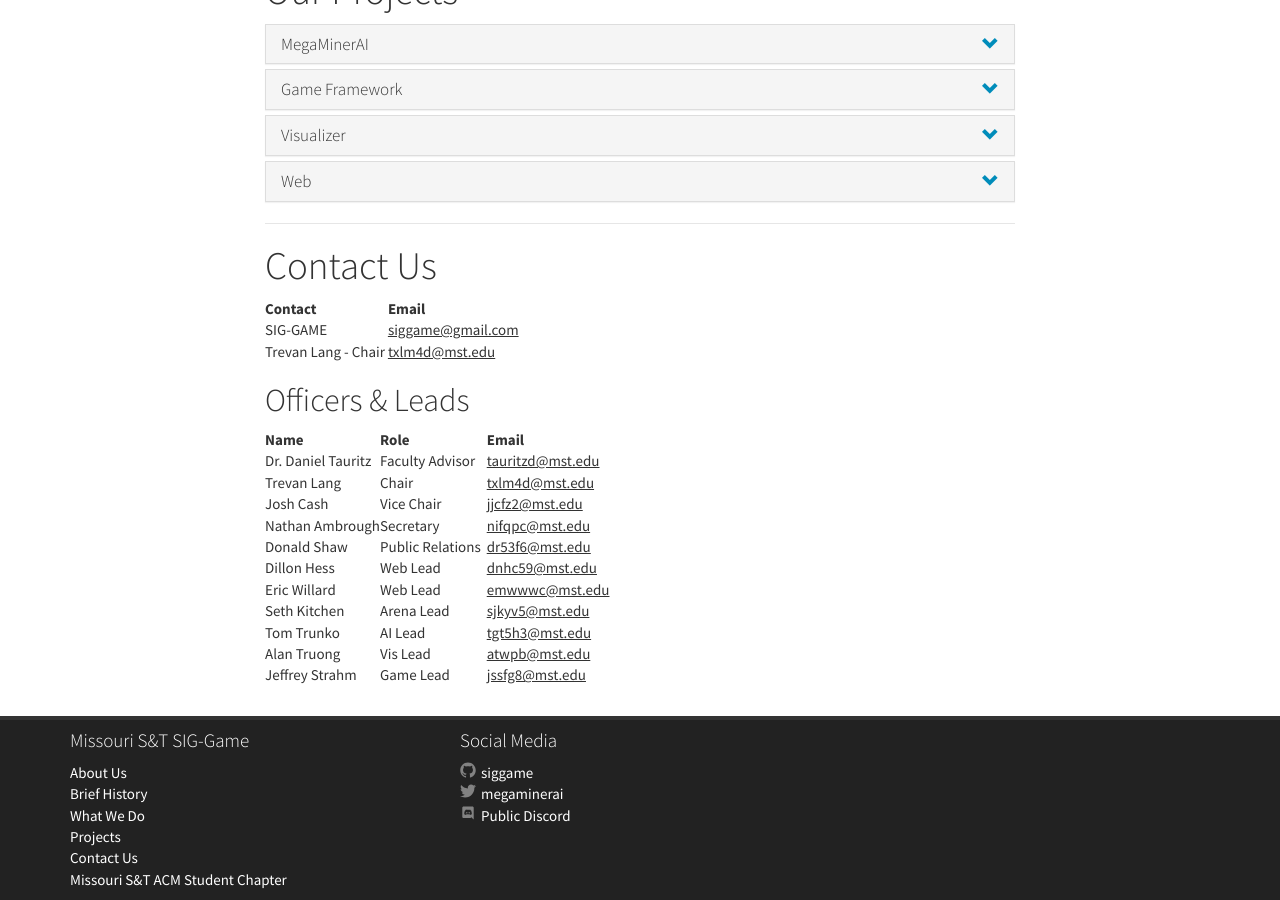
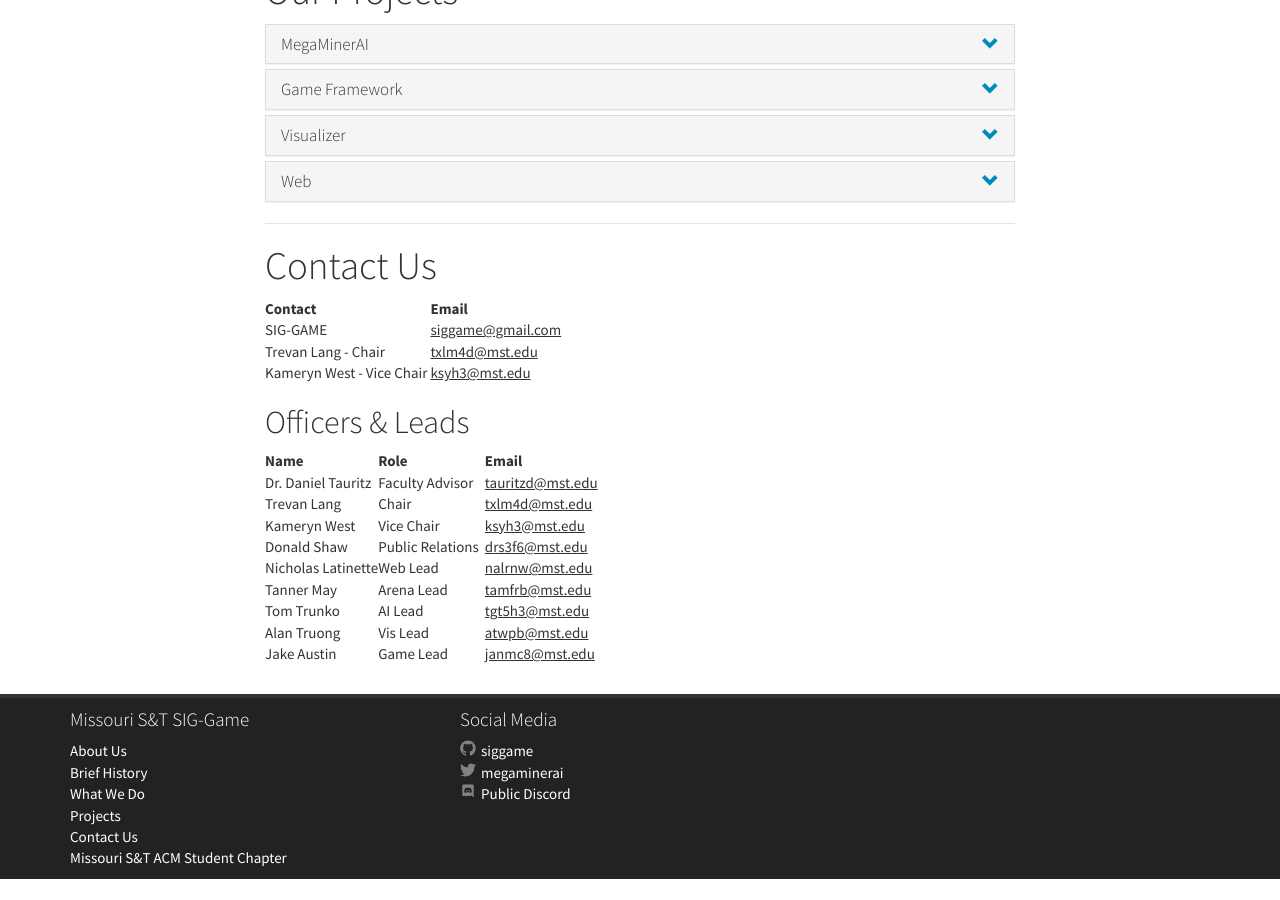
Before and after one commit to siggame/siggame.github.io, a Jekyll site: the page built from about.md, in a window 1280 px wide and 900 px high, scrolled down 1004 px. Built offline with Jekyll 4.4.1, drawn with Linux system fonts in a browser that asks for light colours; nearby versions of some CDN libraries; after the commit the page ends 1883 px from its top, so only the background shows below that.

Commit message:
Update about.md
Updating the Officers and Leads names and emails

```diff
--- a/about.md
+++ b/about.md
@@ -102,6 +102,7 @@ Contact Us  {#Contact-Us}
 | -------------- | ---------- |
 | SIG-GAME || [siggame@gmail.com](mailto:siggame@gmail.com) |
 | Trevan Lang - Chair || [txlm4d@mst.edu](mailto:txlm4d@mst.edu) |
+| Kameryn West - Vice Chair || [ksyh3@mst.edu](mailto:ksyh3@mst.edu) |
 
 Officers & Leads
 --------
@@ -110,15 +111,13 @@ Officers & Leads
 |-------------|-----------|------------|
 | Dr. Daniel Tauritz | Faculty Advisor | [tauritzd@mst.edu](mailto:tauritzd@mst.edu) |
 | Trevan Lang | Chair | [txlm4d@mst.edu](mailto:txlm4d@mst.edu) |
-| Josh Cash | Vice Chair | [jjcfz2@mst.edu](mailto:jjcfz2@mst.edu) |
-| Nathan Ambrough | Secretary | [nifqpc@mst.edu](mailto:nifqpc@mst.edu) |
-| Donald Shaw | Public Relations &nbsp;| [dr53f6@mst.edu](mailto:dr53f6@mst.edu) |
-| Dillon Hess | Web Lead | [dnhc59@mst.edu](mailto:dnhc59@mst.edu) |
-| Eric Willard | Web Lead | [emwwwc@mst.edu](mailto:emwwwc@mst.edu) |
-| Seth Kitchen | Arena Lead | [sjkyv5@mst.edu](mailto:sjkyv5@mst.edu) |
+| Kameryn West | Vice Chair | [ksyh3@mst.edu](mailto:ksyh3@mst.edu) |
+| Donald Shaw | Public Relations &nbsp;| [drs3f6@mst.edu](mailto:drs3f6@mst.edu) |
+| Nicholas Latinette | Web Lead | [nalrnw@mst.edu](mailto:nalrnw@mst.edu) |
+| Tanner May | Arena Lead | [tamfrb@mst.edu](mailto:tamfrb@mst.edu) |
 | Tom Trunko | AI Lead | [tgt5h3@mst.edu](mailto:tgt5h3@mst.edu) |
 | Alan Truong | Vis Lead | [atwpb@mst.edu](mailto:atwpb@mst.edu) |
-| Jeffrey Strahm | Game Lead | [jssfg8@mst.edu](mailto:jssfg8@mst.edu) |
+| Jake Austin | Game Lead | [janmc8@mst.edu](mailto:janmc8@mst.edu) |
 
 <!--  LocalWords:  MegaMinerAI
  -->
```
